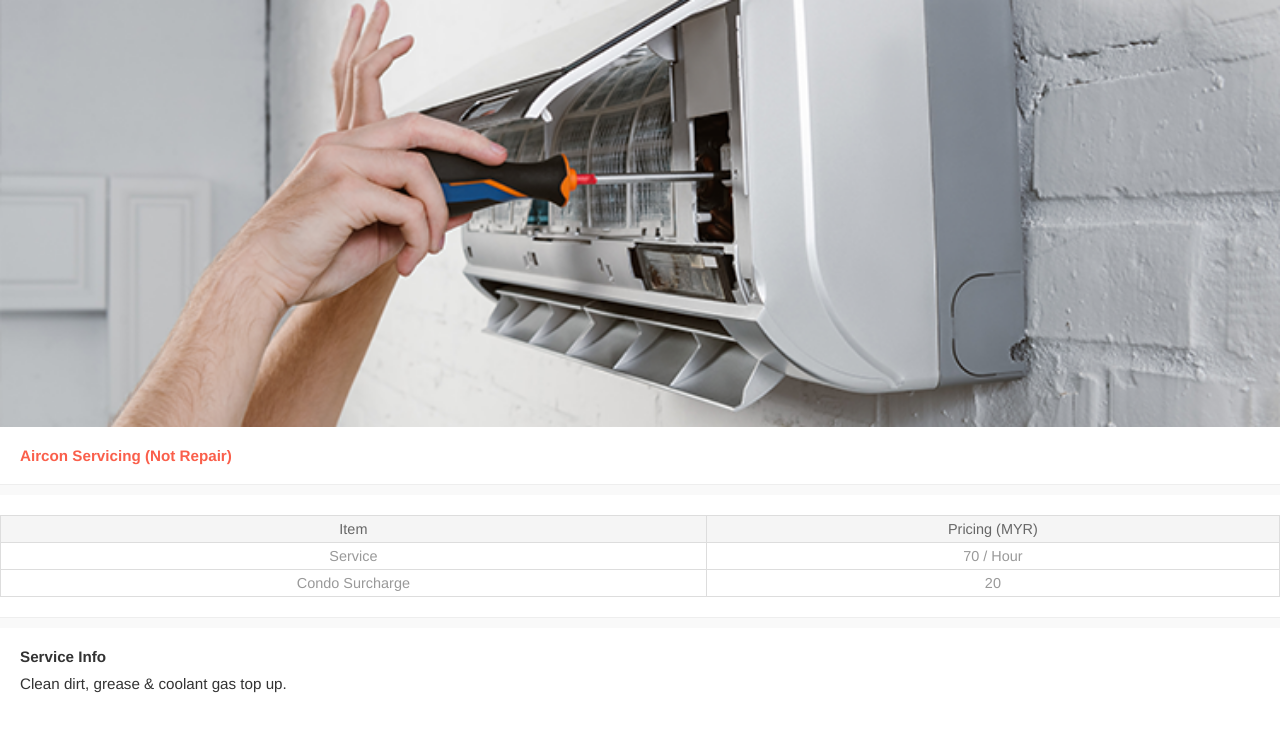
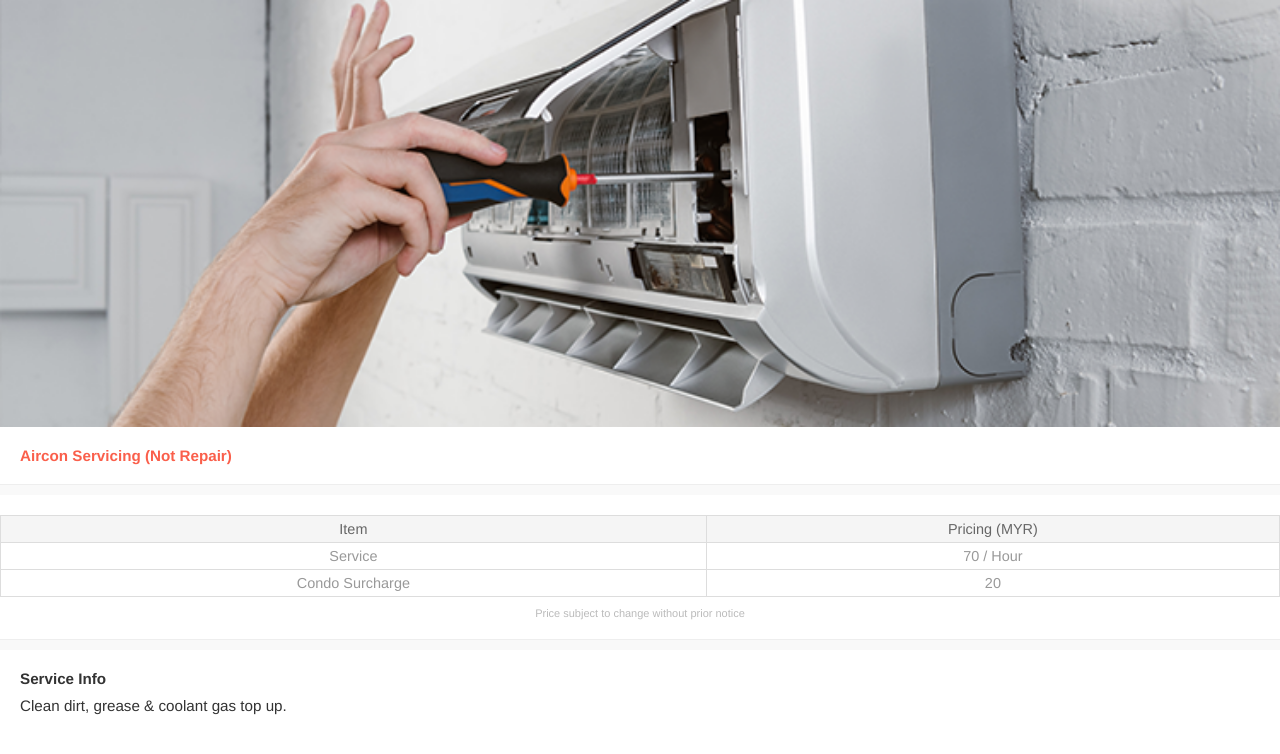
Before and after one commit to blooms-singapore/pages, a Jekyll site: the page built from en/services/aircon.html, in a window 1280 px wide. Shown: the top 754 px of the page. Built offline with Jekyll 4.4.1, drawn with Linux system fonts in a browser that asks for light colours.

Commit message:
Added price fineprint

```diff
--- a/_layouts/service.html
+++ b/_layouts/service.html
@@ -42,6 +42,9 @@
                 </tr>
               </tbody>
             </table>
+            <div class="fineprint">
+              Price subject to change without prior notice
+            </div>
           </div>
 
           <div class="divider"></div>
--- a/stylesheets/service.scss
+++ b/stylesheets/service.scss
@@ -19,6 +19,12 @@
     margin: 20px 0;
     table{
       border-width: 1px 0;
+    }
+    .fineprint{
+      font-size: 11px;
+      color: #bbb;
+      margin: 10px 0 0 0;
+      text-align: center;
     }
   }
   .content{
```
